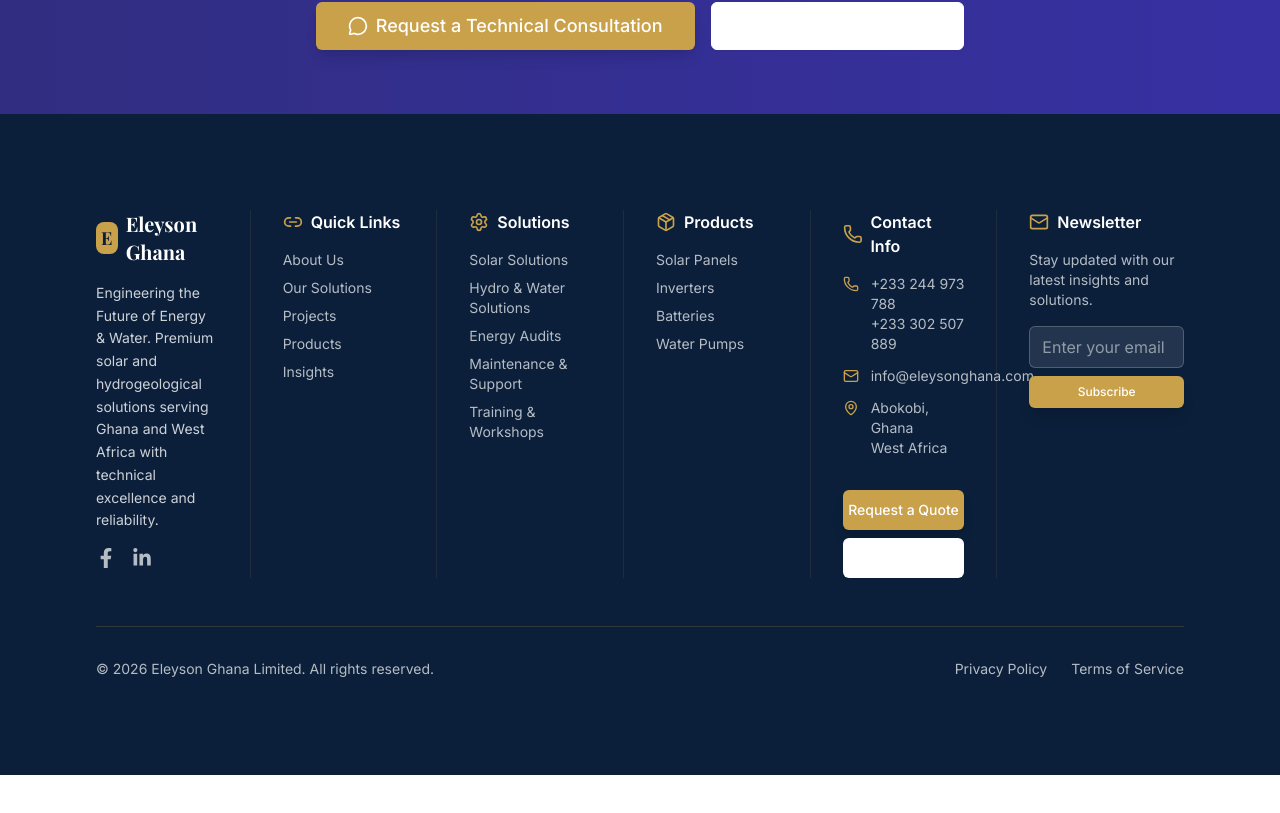
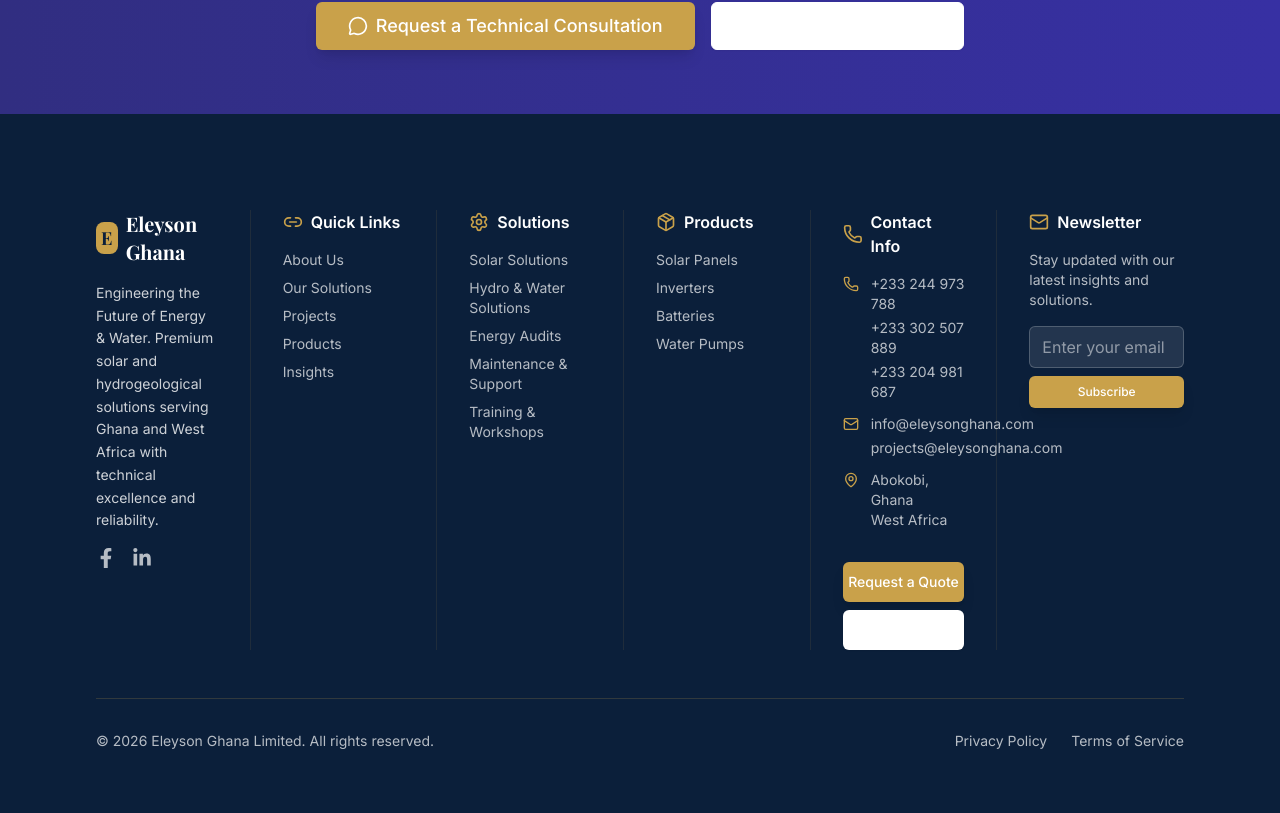
Before and after one commit to dromorongit/EleysonGh, a Next.js app: page / in a window 1280 px wide. Shown: the part 4139-4952 px from the top of the page. Before the commit the page ends 4914 px from the top, so only its background shows below. Built offline with nearby package versions, Linux system fonts and the light colour scheme.

Commit message:
New WIndow fixes

```diff
--- a/src/app/page.tsx
+++ b/src/app/page.tsx
@@ -39,7 +39,7 @@
         <div className="absolute inset-0 bg-gradient-to-br from-primary-50 via-white to-energy-50" />
         <div className="absolute inset-0 bg-gradient-to-r from-primary-900/5 to-energy-500/5" />
         <div className="absolute inset-0 bg-radial-gradient from-gold/10 via-transparent to-transparent opacity-60" />
-        <div className="absolute top-0 left-1/2 transform -translate-x-1/2 w-[800px] h-[800px] bg-gradient-radial from-gold/5 to-transparent rounded-full blur-3xl" />
+        <div className="absolute top-0 left-1/2 transform -translate-x-1/2 w-[300px] h-[300px] md:w-[500px] md:h-[500px] lg:w-[800px] lg:h-[800px] bg-gradient-radial from-gold/5 to-transparent rounded-full blur-3xl" />
 
         {/* Subtle Ambient Motion */}
         <motion.div
--- a/src/components/Footer.tsx
+++ b/src/components/Footer.tsx
@@ -142,14 +142,18 @@
             <div className="space-y-3 text-sm">
               <div className="flex items-start space-x-3">
                 <Phone className="w-4 h-4 text-gold mt-0.5 flex-shrink-0" aria-hidden="true" />
-                <div>
+                <div className="space-y-1">
                   <p className="text-white/70">+233 244 973 788</p>
                   <p className="text-white/70">+233 302 507 889</p>
+                  <p className="text-white/70">+233 204 981 687</p>
                 </div>
               </div>
               <div className="flex items-start space-x-3">
                 <Mail className="w-4 h-4 text-gold mt-0.5 flex-shrink-0" aria-hidden="true" />
-                <p className="text-white/70">info@eleysonghana.com</p>
+                <div className="space-y-1">
+                  <p className="text-white/70 break-words">info@eleysonghana.com</p>
+                  <p className="text-white/70 break-words">projects@eleysonghana.com</p>
+                </div>
               </div>
               <div className="flex items-start space-x-3">
                 <MapPin className="w-4 h-4 text-gold mt-0.5 flex-shrink-0" aria-hidden="true" />
--- a/src/components/Header.tsx
+++ b/src/components/Header.tsx
@@ -56,8 +56,8 @@
               </Link>
            </div>
 
-           {/* Desktop Navigation */}
-           <nav className="hidden lg:flex items-center space-x-8" role="navigation" aria-label="Main navigation">
+            {/* Desktop Navigation */}
+            <nav className="hidden lg:flex items-center space-x-6 xl:space-x-8" role="navigation" aria-label="Main navigation">
              {navigation.map((item) => (
                <div key={item.name} className="relative">
                  {item.children ? (
```
